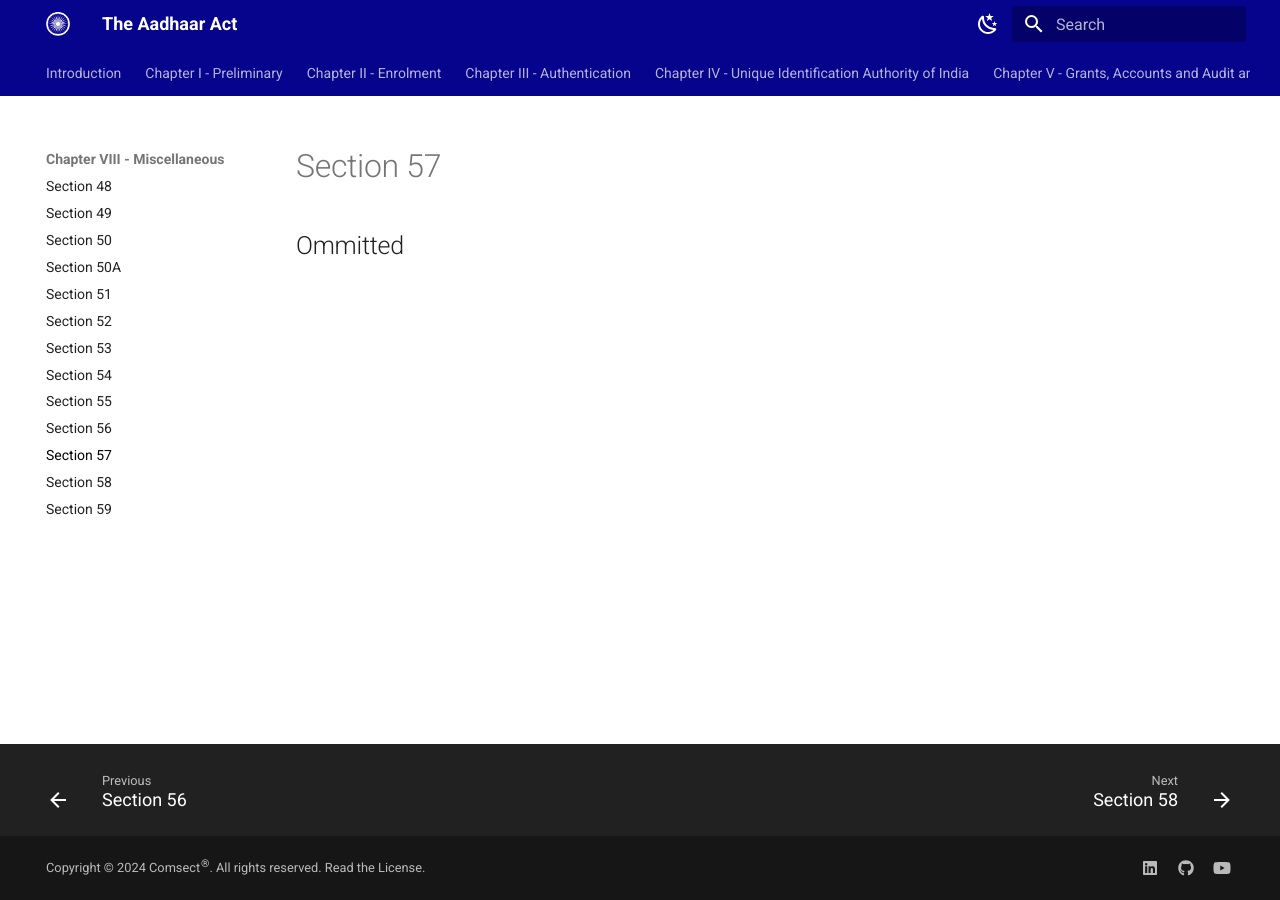
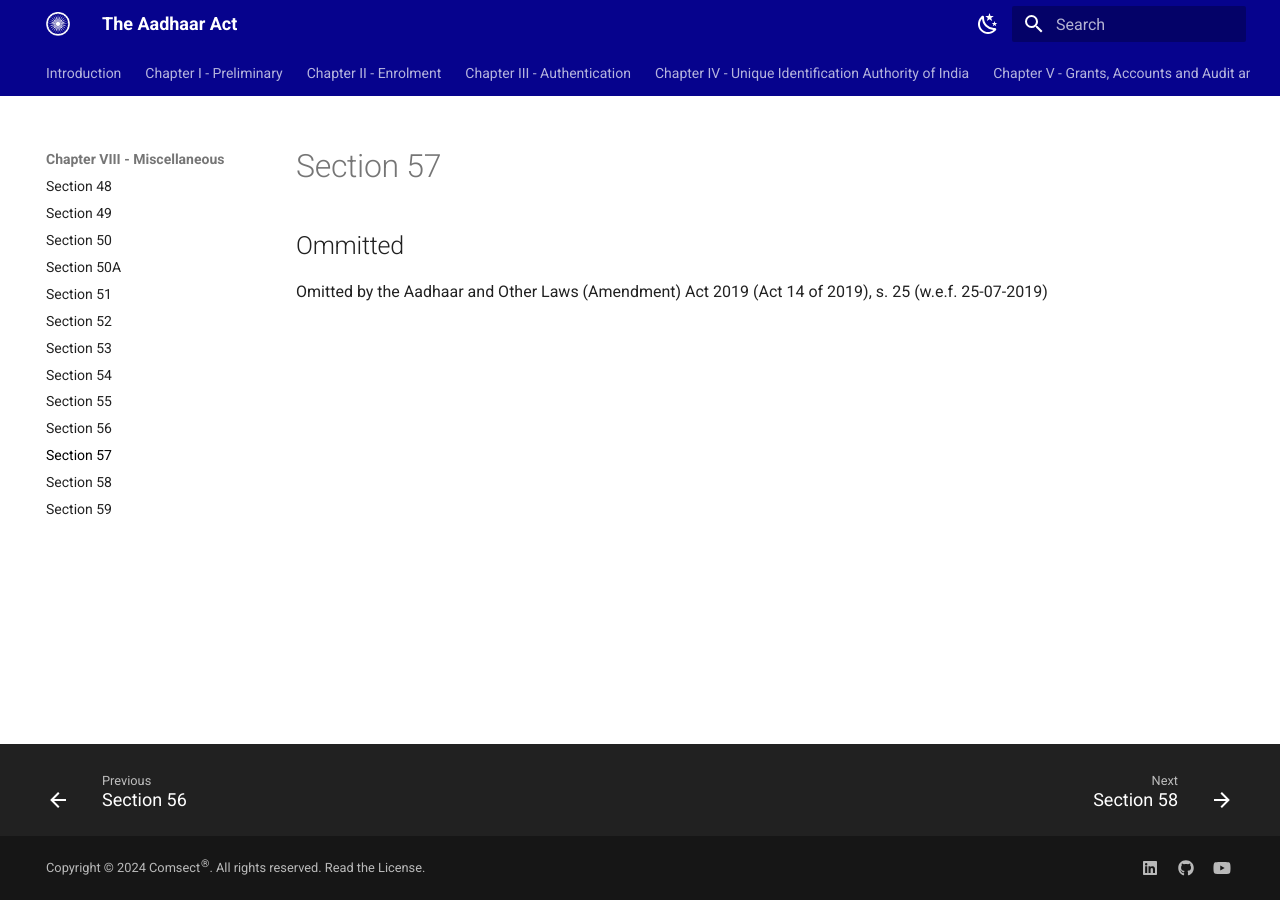
Before and after one commit to comsect/aadhaar-act, an MkDocs documentation site: the page built from docs/en/57.md, in a window 1280 px wide. Built offline with MkDocs 1.6.1 and Material for MkDocs 9.7.7, drawn with Linux system fonts in a browser that asks for light colours.

Commit message:
add section-fifty-seven

```diff
--- a/docs/en/57.md
+++ b/docs/en/57.md
@@ -5,3 +5,5 @@
 ---
 
 ## Ommitted
+
+Omitted by the Aadhaar and Other Laws (Amendment) Act 2019 (Act 14 of 2019), s. 25 (w.e.f. 25-07-2019)
```
